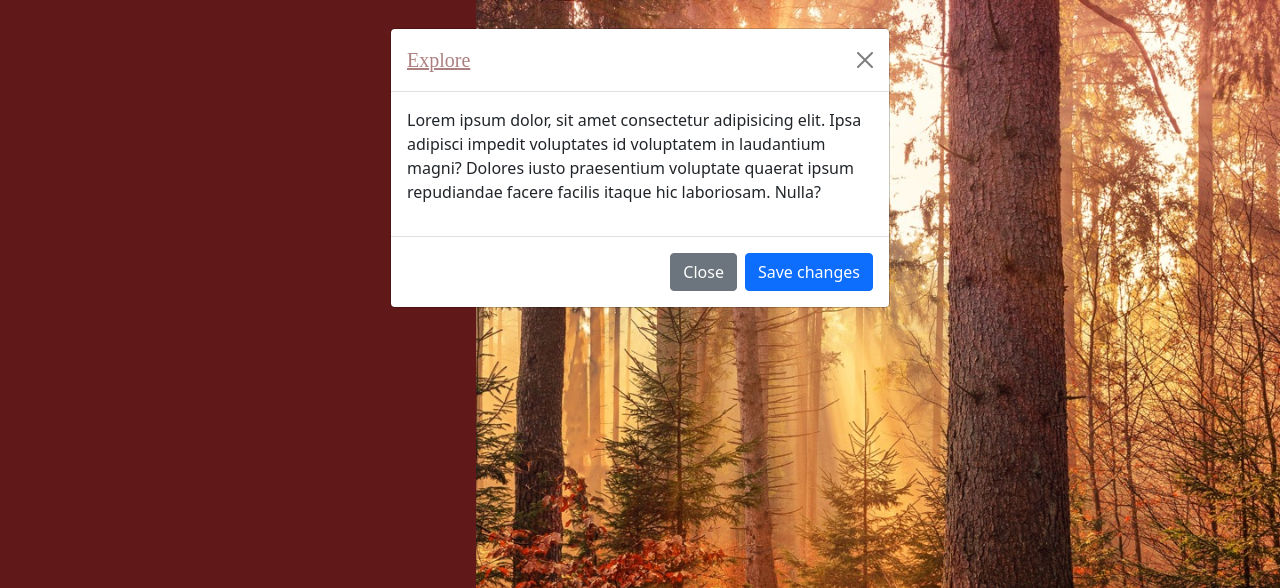
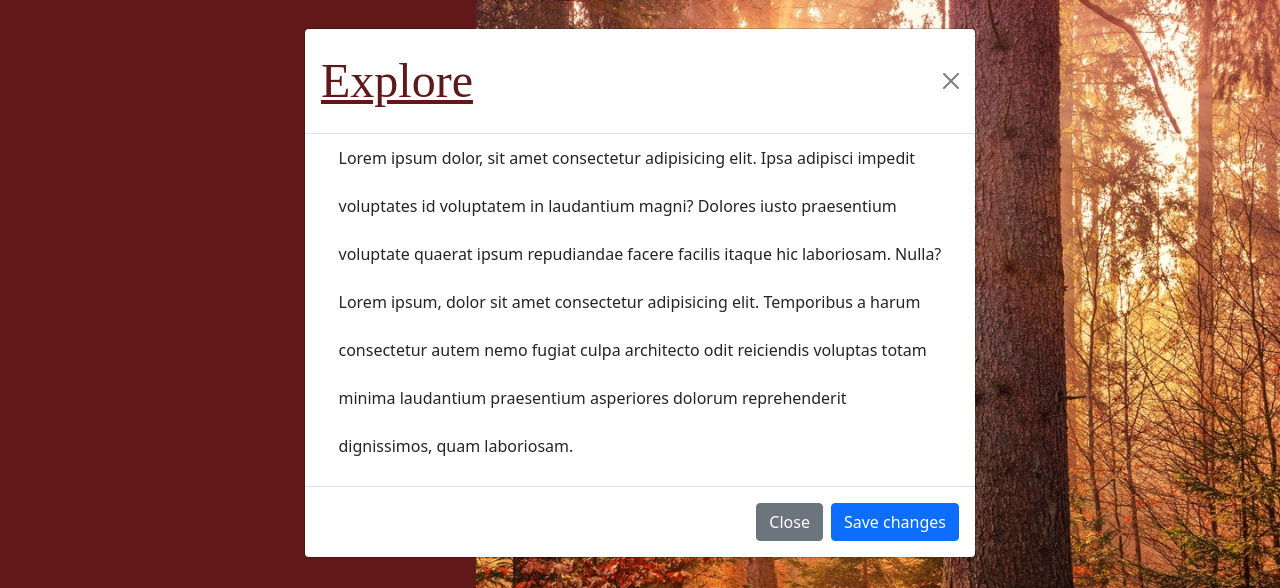
Before and after one commit to CrowdedAstronaut/udundi-code-challenge, a website: page src/index.html in a window 1280 px wide. Both pictures are taken after a click on the button 257 px from the left and 887 px from the top of the page. Shown: the top 588 px of the page. Drawn offline with nearby package versions, Linux system fonts and the light colour scheme; a web font is replaced by a local one.

Commit message:
Added margin and padding to match modal size

```diff
--- a/src/css/style.css
+++ b/src/css/style.css
@@ -1,6 +1,6 @@
 html {
-  background: url("../assets/coding-challenge-background.jpg")
-    no-repeat center center fixed;
+  background: url("../assets/coding-challenge-background.jpg") no-repeat center
+    center fixed;
   -webkit-background-size: cover;
   -moz-background-size: cover;
   -o-background-size: cover;
@@ -34,8 +34,9 @@ h2 {
 
 h5 {
   font-family: essonnes-text, serif;
-  color: #6118;
+  color: #611818;
   text-decoration: underline;
+  font-size: 3rem;
 }
 .container {
   width: 100%;
@@ -90,6 +91,13 @@ h5 {
 .modal-backdrop {
   display: none;
 }
+.modal-body {
+  padding: 0% 5% 0% 5%;
+}
+.modal-dialog {
+  line-height: 300%;
+  padding: 0% 5% 0% 5%;
+}
 
 @media only screen and (max-width: 600px) {
   h1 {
@@ -103,7 +111,7 @@ h5 {
     height: 200px;
   }
   .content {
-    top: 0;
-    left: 0;
+    top: 50px;
+    left: 50px;
   }
 }
--- a/src/index.html
+++ b/src/index.html
@@ -27,20 +27,9 @@
       integrity="sha384-EVSTQN3/azprG1Anm3QDgpJLIm9Nao0Yz1ztcQTwFspd3yD65VohhpuuCOmLASjC"
       crossorigin="anonymous"
     />
-    <link
-      rel="shortcut icon"
-      href="./favicon.ico"
-      type="image/x-icon"
-    />
-    <link
-      rel="icon"
-      href="./favicon.ico"
-      type="image/x-icon"
-    />
-    <link
-      rel="stylesheet"
-      href="https://use.typekit.net/xbh5gld.css"
-    />
+    <link rel="shortcut icon" href="./favicon.ico" type="image/x-icon" />
+    <link rel="icon" href="./favicon.ico" type="image/x-icon" />
+    <link rel="stylesheet" href="https://use.typekit.net/xbh5gld.css" />
     <link rel="stylesheet" href="./css/style.css" />
   </head>
   <body>
@@ -70,12 +59,10 @@
       aria-labelledby="exploreModalLabel"
       aria-hidden="true"
     >
-      <div class="modal-dialog">
+      <div class="modal-dialog modal-lg">
         <div class="modal-content">
           <div class="modal-header">
-            <h5 class="modal-title" id="exploreModalLabel">
-              Explore
-            </h5>
+            <h5 class="modal-title" id="exploreModalLabel">Explore</h5>
             <button
               type="button"
               class="btn-close"
@@ -85,12 +72,14 @@
           </div>
           <div class="modal-body">
             <p>
-              Lorem ipsum dolor, sit amet consectetur
-              adipisicing elit. Ipsa adipisci impedit
-              voluptates id voluptatem in laudantium magni?
-              Dolores iusto praesentium voluptate quaerat
-              ipsum repudiandae facere facilis itaque hic
-              laboriosam. Nulla?
+              Lorem ipsum dolor, sit amet consectetur adipisicing elit. Ipsa
+              adipisci impedit voluptates id voluptatem in laudantium magni?
+              Dolores iusto praesentium voluptate quaerat ipsum repudiandae
+              facere facilis itaque hic laboriosam. Nulla? Lorem ipsum, dolor
+              sit amet consectetur adipisicing elit. Temporibus a harum
+              consectetur autem nemo fugiat culpa architecto odit reiciendis
+              voluptas totam minima laudantium praesentium asperiores dolorum
+              reprehenderit dignissimos, quam laboriosam.
             </p>
           </div>
           <div class="modal-footer">
@@ -101,9 +90,7 @@
             >
               Close
             </button>
-            <button type="button" class="btn btn-primary">
-              Save changes
-            </button>
+            <button type="button" class="btn btn-primary">Save changes</button>
           </div>
         </div>
       </div>
@@ -112,18 +99,12 @@
     <div class="d-flex flex-column social-media">
       <div class="facebook">
         <a href="https://www.facebook.com/udundi/"
-          ><img
-            src="./assets/facebook-icon.svg"
-            alt="Udundi Facebook"
+          ><img src="./assets/facebook-icon.svg" alt="Udundi Facebook"
         /></a>
       </div>
       <div class="instagram">
-        <a
-          href="https://www.instagram.com/udundi/"
-          role="button"
-          ><img
-            src="./assets/instagram-icon.svg"
-            alt="Udundi Instagram"
+        <a href="https://www.instagram.com/udundi/" role="button"
+          ><img src="./assets/instagram-icon.svg" alt="Udundi Instagram"
         /></a>
       </div>
     </div>
```
